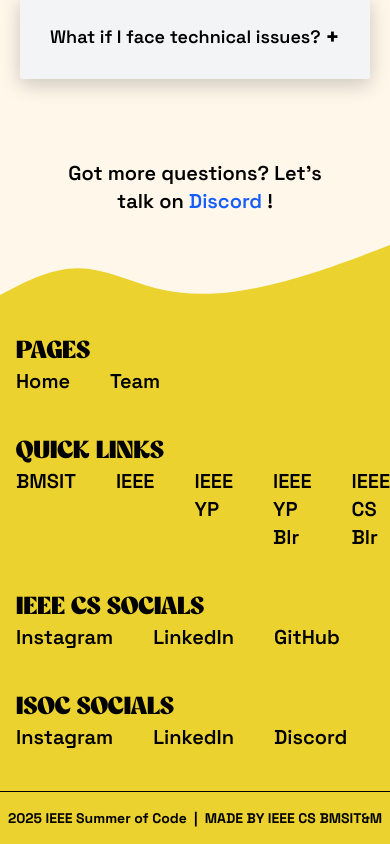
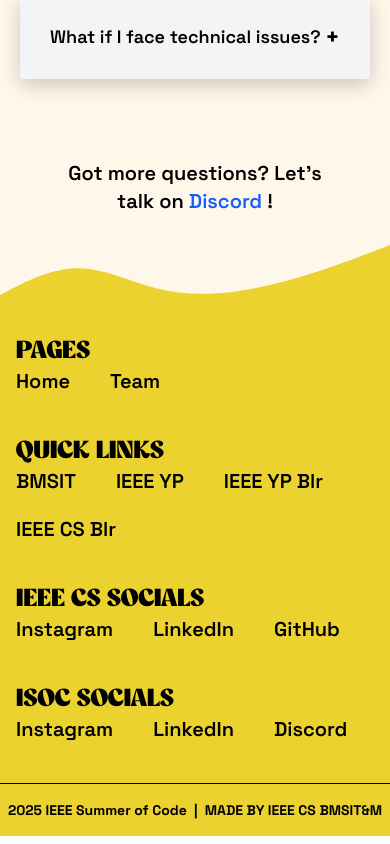
Before and after one commit to ieee-cs-bmsit/ISoC2025, a React (Vite) app: page /faqs in a window 390 px wide. Shown: the part 1789-2633 px from the top of the page. Built offline with nearby package versions, Linux system fonts and the light colour scheme; a web font is replaced by a local one.

Commit message:
footer fixes and scroll fixes with hero bg changes

```diff
--- a/src/components/Footer.jsx
+++ b/src/components/Footer.jsx
@@ -3,6 +3,8 @@ import { Link } from 'react-router-dom';
 import "./Footer.css"
 
 const Footer = () => {
+    const scrollToTop = () => window.scrollTo(0, 0);
+
     return (
         <footer className="relative z-1 font-body -mt-20">
             <div className="overflow-hidden w-full leading-none mb-10">
@@ -24,40 +26,33 @@ const Footer = () => {
                 <div>
                     <h3 className="font-title lg:text-4xl text-2xl lg:mb-5">PAGES</h3>
                     <ul className='lg:text-2xl font-semibold font-body text-xl flex lg:flex-col flex-row gap-10'>
-                        <Link to="/" className='w-fit h-fit'>
+                        <Link to="/" className='w-fit h-fit' onClick={scrollToTop}>
                             <li>Home</li>
                         </Link>
-                        <Link to="/team" className='w-fit h-fit'>
+                        <Link to="/team" className='w-fit h-fit' onClick={scrollToTop}>
                             <li>Team</li>
                         </Link>
                     </ul>
                 </div>
+                {/* other sections unchanged */}
                 <div>
                     <h3 className="font-title lg:text-4xl text-2xl lg:mb-5">QUICK LINKS</h3>
-                    <ul className="lg:-space-y-8 font-semibold font-body lg:text-2xl text-xl flex lg:flex-col flex-row gap-10">
-                        <li>
+                    <ul className="font-semibold font-body lg:text-2xl text-xl flex flex-wrap lg:flex-col gap-x-10 gap-y-5">
+                        <li className="whitespace-nowrap">
                             <a href="https://bmsit.ac.in/" target='_blank'>
                                 BMSIT</a>
                         </li>
-                        <li>
-                            <a href="https://www.ieee.org/" target='_blank'>
-                                IEEE
-                            </a>
-                        </li>
-                        <li>
-                            <a href="https://yp.ieee.org/
-
-    " target='_blank'>
+                        <li className="whitespace-nowrap">
+                            <a href="https://yp.ieee.org/" target='_blank'>
                                 IEEE YP
                             </a>
                         </li>
-                        <li>
-                            <a href="https://yp.ieeebangalore.org/
-" target='_blank'>
+                        <li className="whitespace-nowrap">
+                            <a href="https://yp.ieeebangalore.org/" target='_blank'>
                                 IEEE YP Blr
                             </a>
                         </li>
-                        <li>
+                        <li className="whitespace-nowrap">
                             <a href="https://cs.ieeebangalore.org/" target='_blank'>
                                 IEEE CS Blr
                             </a>
@@ -77,8 +72,7 @@ const Footer = () => {
                             </a>
                         </li>
                         <li>
-                            <a href="https://github.com/ieee-cs-bmsit
-" target="_blank">
+                            <a href="https://github.com/ieee-cs-bmsit" target="_blank">
                                 GitHub
                             </a>
                         </li>
--- a/src/components/Hero.jsx
+++ b/src/components/Hero.jsx
@@ -1,7 +1,7 @@
 import React from 'react'
 import heroLogo from '../assets/img/socbiegelogo.png'
 import "./Hero.css"
-import heroBg from "../assets/img/herobg.png"
+import heroBg from '../assets/img/herobg2.svg'
 
 const Hero = () => {
     return (
```
Also changed, not shown: src/assets/img/herobg2.svg (added).
